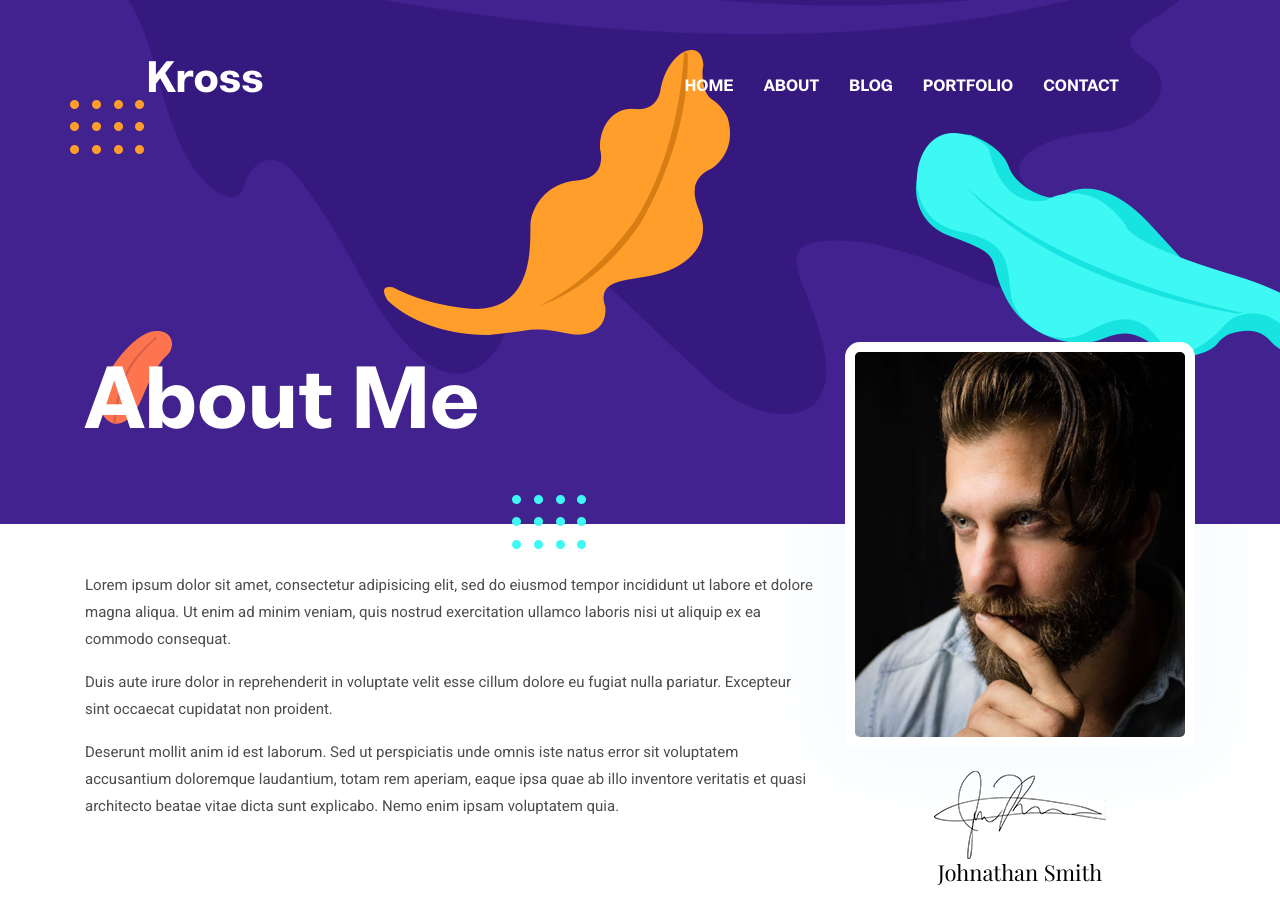
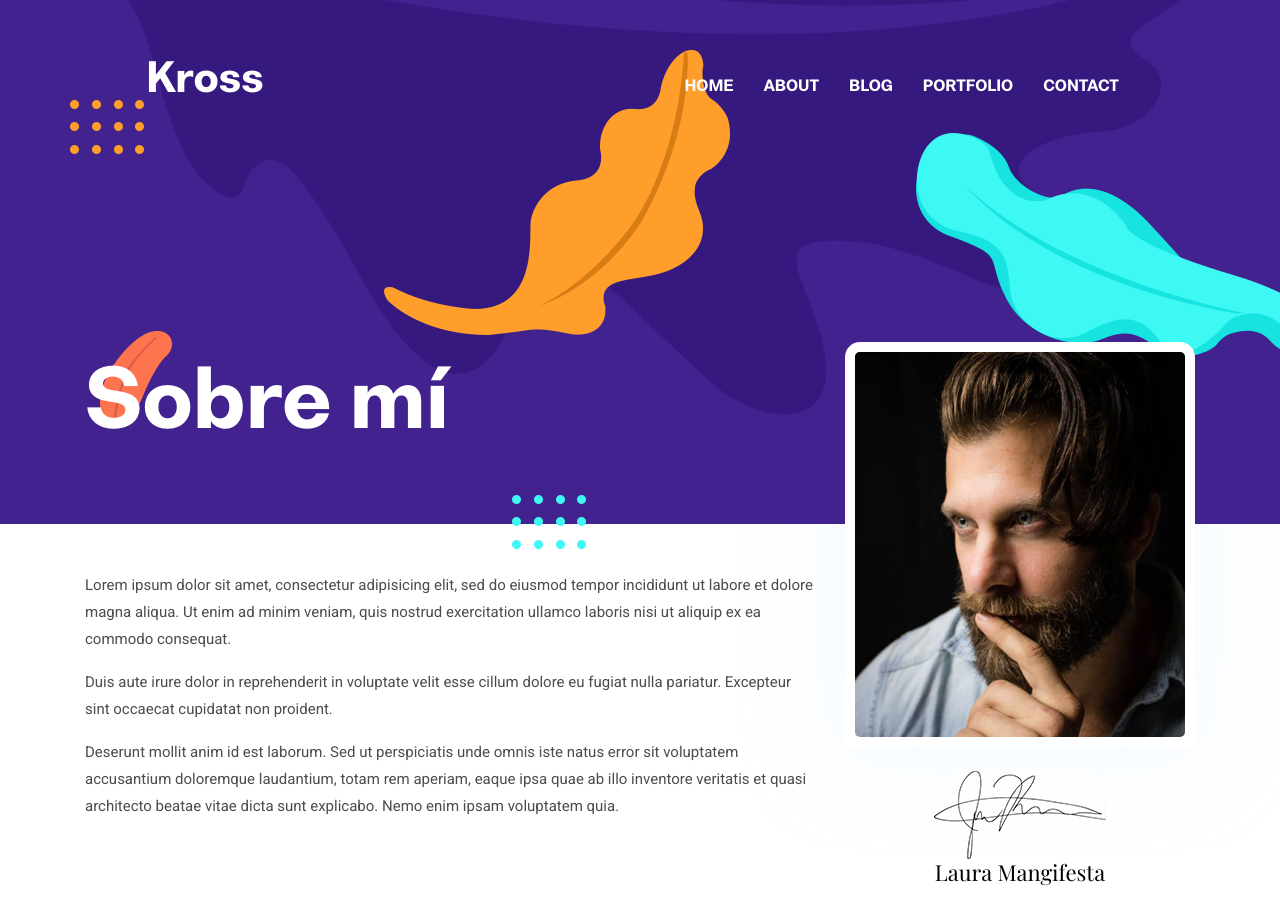
Before and after one commit to lauramangifesta/portfolio, a Jekyll site: the page built from _pages/about.md, in a window 1280 px wide and 900 px high. Built offline with Jekyll 4.4.1, drawn with Linux system fonts in a browser that asks for light colours.

Commit message:
Update about.md

```diff
--- a/_pages/about.md
+++ b/_pages/about.md
@@ -1,7 +1,7 @@
 ---
 layout: about
-title: About Me
-author: Johnathan Smith
+title: Sobre mí
+author: Laura Mangifesta
 image: assets/images/about/author.jpg
 signature: assets/images/about/signature.png
 ---
```
